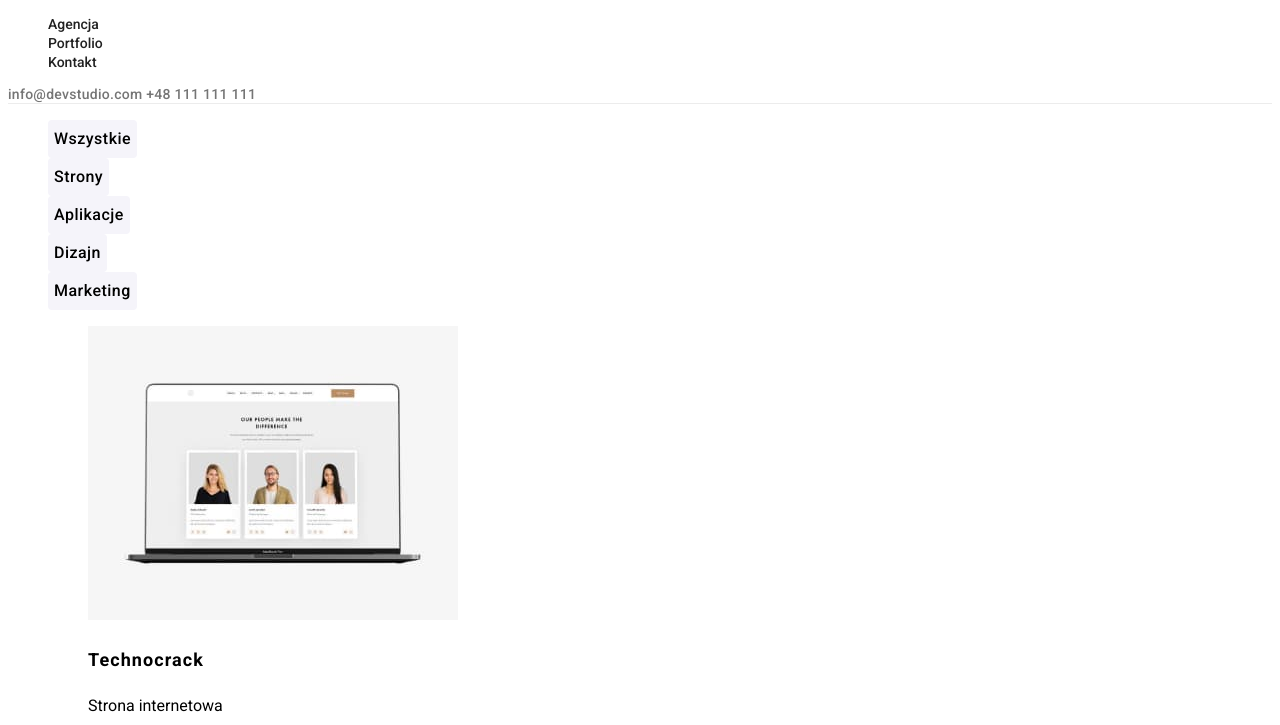
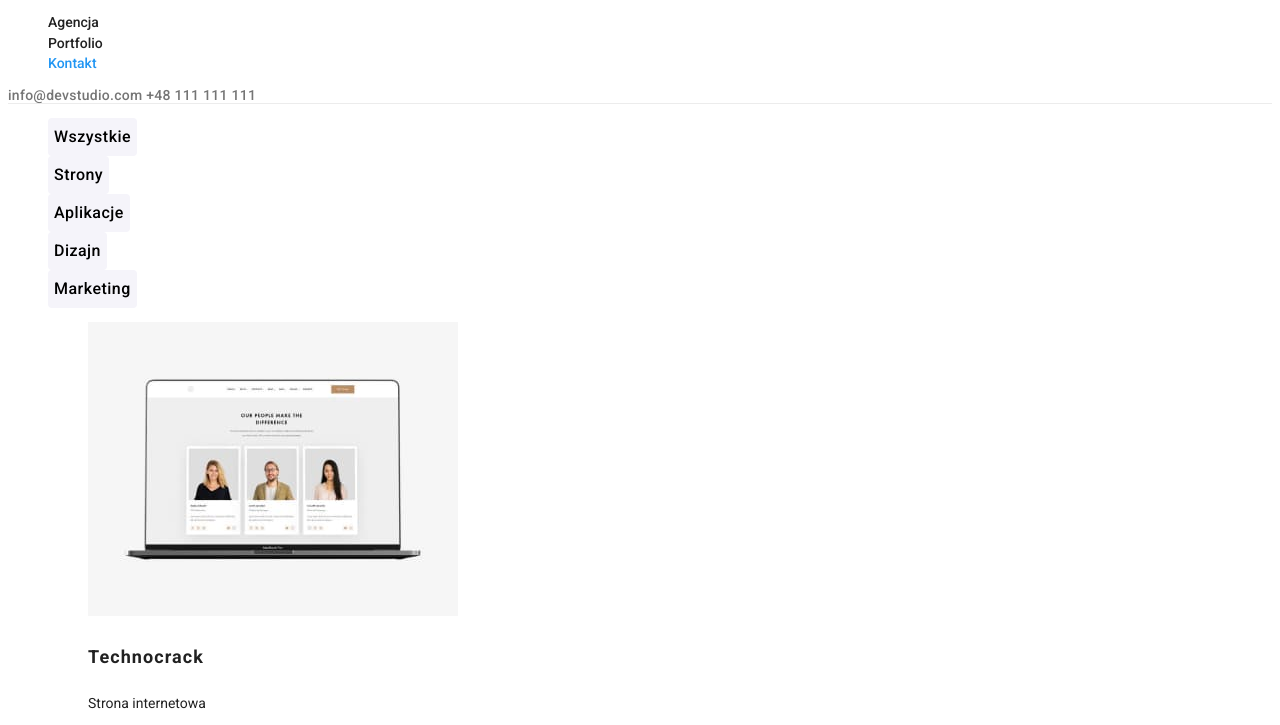
Before and after one commit to MoniekNK/goit-markup-hw-02, a plain HTML site: page portfolio.html in a window 1280 px wide. Both pictures are taken after a click on the link "Kontakt". Shown: the part 41-766 px from the top of the page. Drawn offline with Linux system fonts and the light colour scheme.

Commit message:
correction

```diff
--- a/css/styles.css
+++ b/css/styles.css
@@ -2,18 +2,20 @@
   --color-blue: #2196f3;
   --color-black: #212121;
   --color-grey: #757575;
-    --color-dark: #2F303A;
-    --color-white: #FFF;
+  --color-dark: #2f303a;
+  --color-white: #fff;
 }
 
-
-
 body {
-    font-family: 'Roboto', sans-serif;
+  font-family: "Roboto", sans-serif;
+  color: var(--color-black);
+  font-size: 14px;
+  line-height: 1.46;
+  font-weight: 700px;
 }
 
 .header {
-    border-bottom: 1px solid #ECECEC;
+  border-bottom: 1px solid #ececec;
   min-height: 80px;
 }
 
@@ -24,7 +26,7 @@ body {
 }
 
 .logo {
-    font-family: 'Raleway', sans-serif;
+  font-family: "Raleway", sans-serif;
   font-weight: 700;
   font-size: 26px;
   line-height: 1.2;
@@ -36,7 +38,6 @@ body {
 /* MENU */
 
 .nav {
-
 }
 
 .menu-list {
@@ -44,7 +45,6 @@ body {
 }
 
 .menu-item {
-
 }
 
 .menu-link {
@@ -52,6 +52,11 @@ body {
   font-size: 14px;
   font-weight: 500;
   color: var(--color-black);
+}
+
+.menu-link:hover,
+.menu-link:focus {
+  color: var(--color-blue);
 }
 
 /* CONTACT */
@@ -100,7 +105,7 @@ body {
   height: 50px;
   box-shadow: 0px 4px 4px rgba(0, 0, 0, 0.15);
 
-    font-family: 'Roboto', sans-serif;
+  font-family: "Roboto", sans-serif;
   border: none;
   border-radius: 4px;
   cursor: pointer;
@@ -109,25 +114,23 @@ body {
 
 /* ADVANTAGE */
 
-.advantage{
-
+.advantage {
 }
 
-.advantage-list{
+.advantage-list {
   list-style-type: none;
 }
 
-.advantage-item{
-
+.advantage-item {
 }
 
-.advantage-title{
+.advantage-title {
   font-size: 14px;
   line-height: 1.1;
   text-transform: uppercase;
 }
 
-.advantage-text{
+.advantage-text {
   font-size: 14px;
   line-height: 1.7;
   color: var(--color-grey);
@@ -135,45 +138,41 @@ body {
 
 /* OFFER */
 
-.offer{
-
+.offer {
 }
 
-.offer-content{
-
+.offer-content {
 }
 
-.offer-header{
+.offer-header {
   font-size: 36px;
   line-height: 1.2;
   font-weight: 700;
 }
 
-.offer-list{
+.offer-list {
   list-style-type: none;
 }
 
-.offer-item{
-
+.offer-item {
 }
 
-.team{
-
+.team {
 }
 
-.team-header{
+.team-header {
   font-size: 36px;
   line-height: 1.2;
   font-weight: 700;
 }
 
-.team-fig-header{
+.team-fig-header {
   font-weight: 500;
   line-height: 1.2;
   letter-spacing: 0.03em;
 }
 
-.team-fig-text{
+.team-fig-text {
   color: var(--color-grey);
   line-height: 1.2;
   letter-spacing: 0.03em;
@@ -186,7 +185,7 @@ body {
   min-height: 252px;
 }
 
-.footer .logo{
+.footer .logo {
   color: var(--color-white);
 }
 
@@ -203,36 +202,38 @@ body {
 .footer .address-link {
   color: rgba(255, 255, 255, 0.6);
   text-decoration: none;
-
 }
 
 .footer .address-item span {
   text-decoration: underline;
 }
 
+.footer .address-link:hover,
+.footer .address-link:focus {
+  color: var(--color-blue);
+}
+
 /* PROJECTS */
 
-.projects{
-
+.projects {
 }
 
-.container-list{
+.container-list {
   list-style-type: none;
 }
 
-.container-item{
-
+.container-item {
 }
 
-.container-button{
+.container-button {
   height: 38px;
-        background-color: #F5F4FA;
+  background-color: #f5f4fa;
   border-radius: 4px;
   font-weight: 500;
   line-height: 1.6;
   letter-spacing: 0.03em;
 
-        font-family: 'Roboto', sans-serif;
+  font-family: "Roboto", sans-serif;
   border: none;
   border-radius: 4px;
   cursor: pointer;
@@ -240,28 +241,24 @@ body {
 }
 
 .container-button:hover,
-.container-button:focus{
+.container-button:focus {
   background-color: var(--color-blue);
   color: var(--color-white);
-    box-shadow: 0px 3px 1px rgba(0, 0, 0, 0.1),
-    0px 1px 2px rgba(0, 0, 0, 0.08),
+  box-shadow: 0px 3px 1px rgba(0, 0, 0, 0.1), 0px 1px 2px rgba(0, 0, 0, 0.08),
     0px 2px 2px rgba(0, 0, 0, 0.12);
 }
 
-.project-list{
+.project-list {
   list-style-type: none;
 }
 
 .project-item {
-
 }
 
 .project-photo {
-
 }
 
 .project-description {
-
 }
 
 .project-header {
--- a/portfolio.html
+++ b/portfolio.html
@@ -6,10 +6,13 @@
     <meta name="viewport" content="width=device-width, initial-scale=1.0" />
     <title>Portfolio</title>
 
-    <link rel="preconnect" href="https://fonts.googleapis.com">
+    <link rel="preconnect" href="https://fonts.googleapis.com" />
 
-<link rel="preconnect" href="https://fonts.gstatic.com" crossorigin>
-<link href="https://fonts.googleapis.com/css2?family=Raleway:wght@700&family=Roboto:wght@400;500;700;900&display=swap" rel="stylesheet">
+    <link rel="preconnect" href="https://fonts.gstatic.com" crossorigin />
+    <link
+      href="https://fonts.googleapis.com/css2?family=Raleway:wght@700&family=Roboto:wght@400;500;700;900&display=swap"
+      rel="stylesheet"
+    />
 
     <link rel="stylesheet" href="./css/styles.css" />
   </head>
@@ -20,7 +23,9 @@
       >
       <nav>
         <ul class="menu-list">
-          <li class="menu-item"><a class="menu-link" href="index.html">Agencja</a></li>
+          <li class="menu-item">
+            <a class="menu-link" href="index.html">Agencja</a>
+          </li>
           <li><a class="menu-link" href="portfolio.html">Portfolio</a></li>
           <li><a class="menu-link" href="#">Kontakt</a></li>
         </ul>
@@ -32,7 +37,7 @@
     </header>
 
     <main>
-    <section class="projects">
+      <section class="projects">
         <ul class="container-list">
           <li class="container-item">
             <button type="button" class="container-button">Wszystkie</button>
@@ -41,7 +46,7 @@
             <button type="button" class="container-button">Strony</button>
           </li>
           <li class="container-item">
-            <button type="button" class=" container-button">Aplikacje</button>
+            <button type="button" class="container-button">Aplikacje</button>
           </li>
           <li class="container-item">
             <button type="button" class="container-button">Dizajn</button>
@@ -75,7 +80,9 @@
                 alt="Grafika New Orlean vs Golden Star - foto"
               />
               <figcaption class="project-description">
-                <h3 class="project-header">Grafika New Orlean vs Golden Star</h3>
+                <h3 class="project-header">
+                  Grafika New Orlean vs Golden Star
+                </h3>
                 <p class="project-description-text">Dizajn</p>
               </figcaption>
             </figure>
@@ -182,8 +189,6 @@
       </section>
     </main>
 
-    </main>
-
     <footer class="footer">
       <a class="logo" href="index.html"
         ><span class="logo-blue">Web</span>Studio</a
```
Lines whose indentation alone changed are shown as unchanged.
